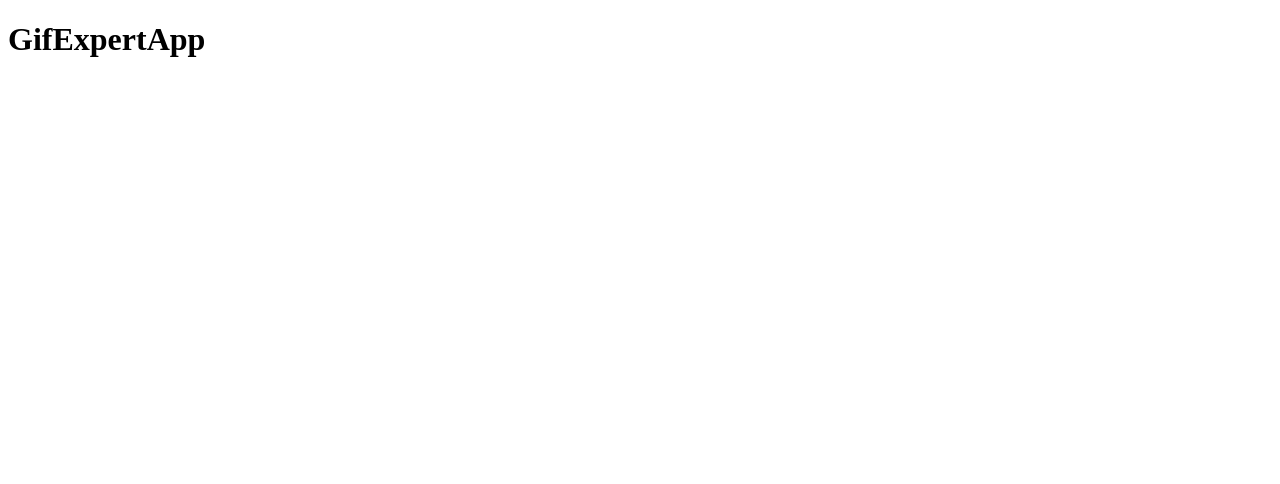
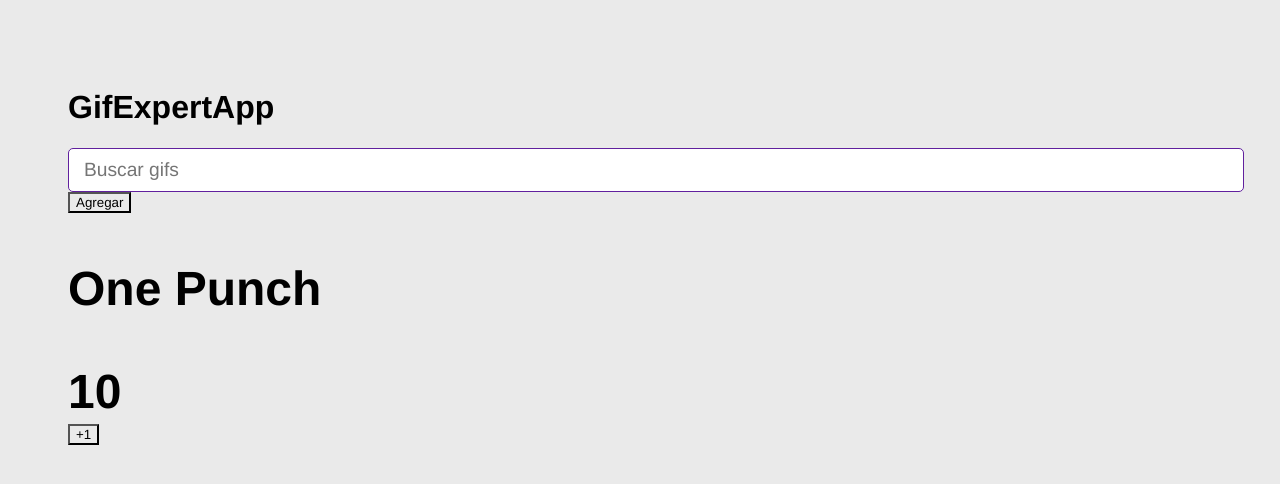
Before and after one commit to AndresHiguitaAMG/Gif-Expert-App, a React (Vite) app: page / in a window 1280 px wide. Shown: the top 484 px of the page. Built offline with nearby package versions, Linux system fonts and the light colour scheme; no server answers.

Commit message:
new changes

```diff
--- a/src/GifExpertApp.jsx
+++ b/src/GifExpertApp.jsx
@@ -1,7 +1,29 @@
+import { useState } from 'react';
+import AddCategory from './components/AddCategory';
+import GifGrid from './components/GifGrid';
+
 const GifExpertApp = () => {
+  const [ categories, setCategories ] = useState(["One Punch"]);
+
+  const handleOnAddCategory = (newCategory) => {
+    if (categories.includes(newCategory)) return;
+    setCategories([newCategory, ...categories]);
+  };
+
   return (
     <>
        <h1>GifExpertApp</h1>
+       <AddCategory
+          onNewCategory={handleOnAddCategory}
+       />
+        {
+          categories.map(category => (
+              <GifGrid
+                key={category}
+                category={category}
+              />
+          ))
+        }
     </>
   )
 }
--- /dev/null
+++ b/src/components/AddCategory.jsx
@@ -0,0 +1,30 @@
+import { useState } from 'react';
+
+const AddCategory = ({ onNewCategory }) => {
+    const [ inputValue, setInputValue ] = useState("");
+
+    const handleOnInputChange = e => {
+        setInputValue(e.target.value);
+    };
+
+    const handleOnSubmit = e => {
+        e.preventDefault();
+        if (inputValue.trim().length <= 1) return;
+        onNewCategory(inputValue.trim());
+        setInputValue("");
+    };
+
+    return (
+        <form onSubmit={handleOnSubmit}>
+            <input
+                type={'text'}
+                placeholder={'Buscar gifs'}
+                value={inputValue}
+                onChange={handleOnInputChange}
+            />
+            <button type={'submit'}>Agregar</button>
+        </form>
+  );
+};
+
+export default AddCategory;
--- /dev/null
+++ b/src/components/GifGrid.jsx
@@ -0,0 +1,20 @@
+import { useEffect, useState } from 'react';
+import { getGifs } from '../helpers/getGifs';
+
+const GifGrid = ({ category }) => {
+  const [ counter, setCounter ] = useState(10)
+
+  useEffect(() => {
+    getGifs(category);
+  }, [])
+
+  return (
+    <>
+        <h3>{category}</h3>
+        <h3>{counter}</h3>
+        <button onClick={() => setCounter(counter + 1)}>+1</button>
+    </>
+  );
+};
+
+export default GifGrid;
--- /dev/null
+++ b/src/helpers/getGifs.js
@@ -0,0 +1,12 @@
+export const getGifs = async(category) => {
+    const url = `https://api.giphy.com/v1/gifs/search?api_key=EElnTaMaqvtUAqXsRAyphVRZIJo55LAY&q=${category}&limit=10`;
+    const resp = await fetch(url);
+    const { data = [] } = await resp.json();
+    const gifs = data.map(img => ({
+      id: img.id,
+      title: img.title,
+      url: img.images.downsized_medium.url,
+    }));
+    console.log(gifs)
+    return gifs;
+  }
--- a/src/main.jsx
+++ b/src/main.jsx
@@ -1,6 +1,7 @@
 import React from 'react';
 import ReactDOM from 'react-dom/client';
 import GifExpertApp from './GifExpertApp';
+import './styles.css';
 
 ReactDOM.createRoot(document.getElementById('root')).render(
   <React.StrictMode>
--- /dev/null
+++ b/src/styles.css
@@ -0,0 +1,63 @@
+* {
+    font-family: Helvetica, Arial, sans-serif;
+    background-color: rgb(234, 234, 234);
+  }
+
+  body {
+    padding: 60px;
+  }
+
+  input {
+    background-color: white;
+    border-radius: 5px;
+    border: 1px solid rgb(97, 32, 158);
+    color: black;
+    font-size: 1.2rem;
+    outline: none;
+    padding: 10px 15px;
+    width: 100%;
+  }
+
+  h2 {
+    font-size: 1.5rem;
+  }
+
+  h3 {
+    font-size: 3rem;
+    margin-bottom: 5px;
+  }
+
+  .card-grid {
+    display: flex;
+    flex-direction: row;
+    flex-wrap: wrap;
+    justify-content: center;
+  }
+
+  .card {
+    align-content: center;
+    align-items: center;
+    background-color: white;
+    border-radius: 10px;
+    box-shadow: 0px 3px 5px rgba(0, 0, 0, 0.03);
+    display: flex;
+    flex-direction: column;
+    height: 0%;
+    justify-content: center;
+    margin-bottom: 20px;
+    margin-right: 20px;
+    overflow: hidden;
+  }
+
+  .card p {
+    background-color: white;
+    flex: 1;
+    font-size: 1.5rem;
+    margin-top: 5px;
+    padding: 5px 20px 0px 20px;
+    text-align: center;
+  }
+
+  .card img {
+    width: 100%;
+  }
```
